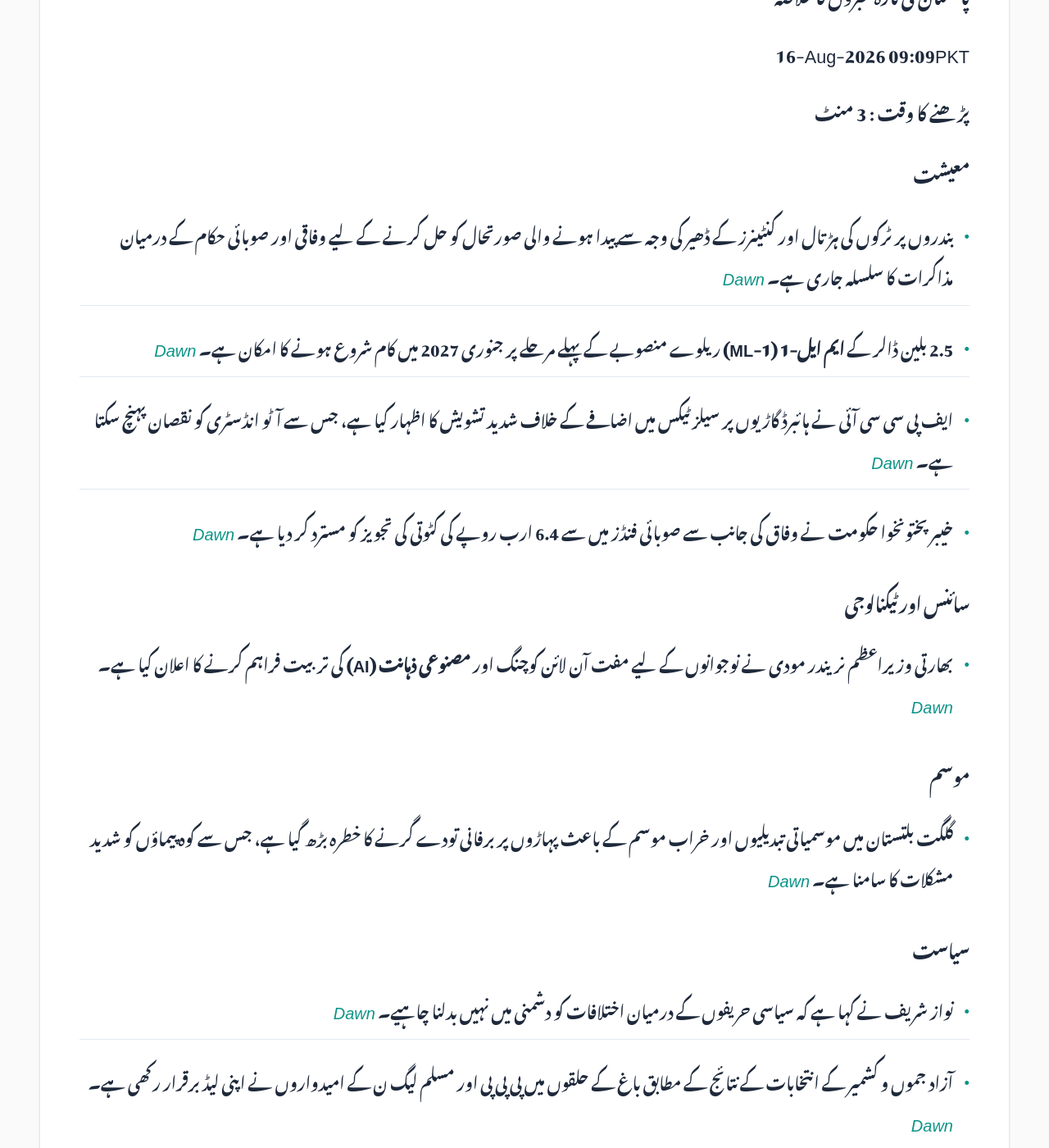
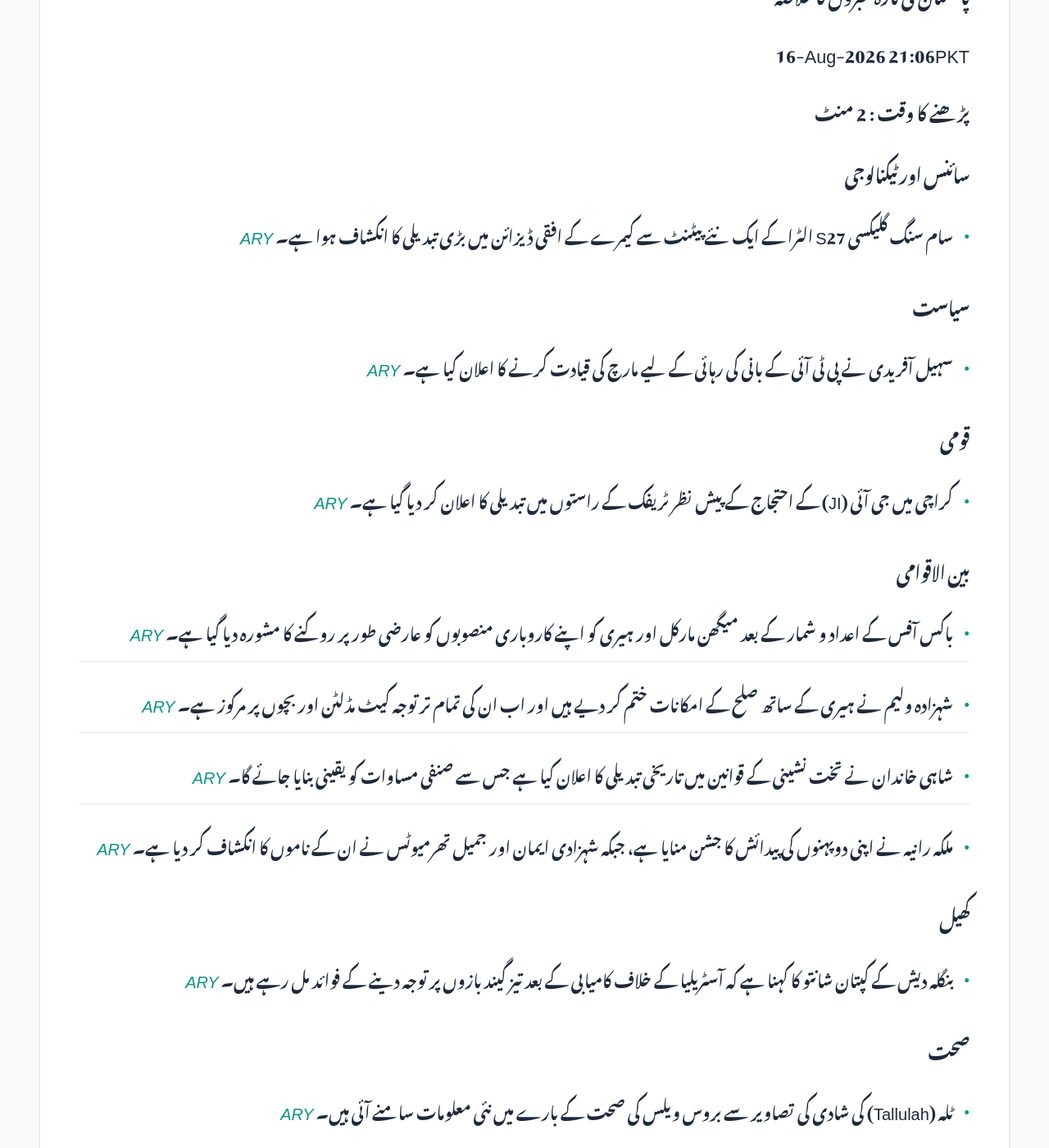
Before and after one commit to zsubzwary/news, a Jekyll site: the page built from ur/index.md, in a window 1280 px wide and 1400 px high, scrolled down 354 px. Shown: the whole window at 82% size. Built offline with Jekyll 4.4.1, drawn with Linux system fonts in a browser that asks for light colours; some web fonts are replaced; comment, search, counter and statistics services are not loaded; some of the changed text lies outside the part shown.

Commit message:
DateTime; 2026-08-16T16:06:38.454Z

```diff
--- a/ur/index.md
+++ b/ur/index.md
@@ -7,38 +7,30 @@ rtl: true
 
 پاکستان کی تازہ خبروں کا خلاصہ
 
- &lrm; 16-Aug-2026 09:09PKT
+ &lrm; 16-Aug-2026 21:06PKT
 
-پڑھنے کا وقت : 3 منٹ
-
-### معیشت
-- بندروں پر ٹرکوں کی ہڑتال اور کنٹینرز کے ڈھیر کی وجہ سے پیدا ہونے والی صورتحال کو حل کرنے کے لیے وفاقی اور صوبائی حکام کے درمیان مذاکرات کا سلسلہ جاری ہے۔ *[Dawn](https://www.dawn.com/news/2023175/govt-opts-for-high-level-talks-as-strike-strains-ports)*
-- 2.5 بلین ڈالر کے **ایم ایل-1 (ML-1)** ریلوے منصوبے کے پہلے مرحلے پر جنوری 2027 میں کام شروع ہونے کا امکان ہے۔ *[Dawn](https://www.dawn.com/news/2023146/work-on-25bn-ml-1-to-begin-in-january)*
-- ایف پی سی سی آئی نے ہائبرڈ گاڑیوں پر سیلز ٹیکس میں اضافے کے خلاف شدید تشویش کا اظہار کیا ہے، جس سے آٹو انڈسٹری کو نقصان پہنچ سکتا ہے۔ *[Dawn](https://www.dawn.com/news/2023142/fpcci-demands-rollback-of-high-taxes-on-hybrid-cars)*
-- خیبر پختونخوا حکومت نے وفاق کی جانب سے صوبائی فنڈز میں سے 6.4 ارب روپے کی کٹوتی کی تجویز کو مسترد کر دیا ہے۔ *[Dawn](https://www.dawn.com/news/2023050/kp-rejects-centres-proposal-to-deduct-rs64bn-from-federal-transfers)*
+پڑھنے کا وقت : 2 منٹ
 
 ### سائنس اور ٹیکنالوجی
-- بھارتی وزیراعظم نریندر مودی نے نوجوانوں کے لیے مفت آن لائن کوچنگ اور **مصنوعی ذہانت (AI)** کی تربیت فراہم کرنے کا اعلان کیا ہے۔ *[Dawn](https://www.dawn.com/news/2023037/indias-modi-woos-youth-with-free-coaching-ai-training)*
-
-### موسم
-- گلگت بلتستان میں موسمیاتی تبدیلیوں اور خراب موسم کے باعث پہاڑوں پر برفانی تودے گرنے کا خطرہ بڑھ گیا ہے، جس سے کوہ پیماؤں کو شدید مشکلات کا سامنا ہے۔ *[Dawn](https://www.dawn.com/news/2023166/avalanche-risk-bad-weather-disrupt-climbing-season-in-gilgit-baltistan)*
+- سام سنگ گلیکسی S27 الٹرا کے ایک نئے پیٹنٹ سے کیمرے کے افقی ڈیزائن میں بڑی تبدیلی کا انکشاف ہوا ہے۔ *[ARY](https://arynews.tv/samsung-galaxy-s27-patent-reveals-horizontal-camera-redesign)*
 
 ### سیاست
-- نواز شریف نے کہا ہے کہ سیاسی حریفوں کے درمیان اختلافات کو دشمنی میں نہیں بدلنا چاہیے۔ *[Dawn](https://www.dawn.com/news/2023039/political-rivals-should-not-let-differences-turn-into-animosity-says-nawaz)*
-- آزاد جموں و کشمیر کے انتخابات کے نتائج کے مطابق باغ کے حلقوں میں پی پی پی اور مسلم لیگ ن کے امیدواروں نے اپنی لیڈ برقرار رکھی ہے۔ *[Dawn](https://www.dawn.com/news/2023001/ajk-elections-ppp-pml-n-candidates-retain-lead-in-bagh-after-repolling)*
-- جماعت اسلامی نے پیٹرولیم مصنوعات پر عائد لیوی کے خلاف ملک بھر میں احتجاج اور دھرنے کا اعلان کیا ہے۔ *[Dawn](https://www.dawn.com/news/2023049/ji-announces-countrywide-protest-against-petroleum-levy-on-sunday)*
-- آئی پی پی کے صدر علیم خان نے انتظامی بنیادوں پر **ہزارہ صوبے** کے قیام کی حمایت کا اظہار کیا ہے۔ *[Dawn](https://www.dawn.com/news/2023044/aleem-khan-expresses-support-for-hazara-province-calls-for-new-administrative-units)*
-- آزاد کشمیر الیکشن کمیشن نے وزیراعظم راجہ فیصل مرتضیٰ رتھور کی جیت کے خلاف دائر دو درخواستوں کو مسترد کر دیا ہے۔ *[Dawn](https://www.dawn.com/news/2023061/ajk-election-commission-rejects-two-pleas-against-rathores-la-17-victory)*
+- سہیل آفریدی نے پی ٹی آئی کے بانی کی رہائی کے لیے مارچ کی قیادت کرنے کا اعلان کیا ہے۔ *[ARY](https://arynews.tv/sohail-afridi-vows-to-lead-march-for-pti-imran-khan-release)*
 
 ### قومی
-- خuzدار کے علاقے شور پارڈ میں سکیورٹی فورسز کے آپریشن کے دوران 10 دہشت گرد ہلاک کر دیے گئے۔ *[Dawn](https://www.dawn.com/news/2023170/forces-eliminate-10-terrorists-in-khuzdar-operation)*
-- بلوچستان کے وزیر داخلہ نے کہا ہے کہ صوبے میں کوئی **'نو گو ایریا'** موجود نہیں ہے، تاہم دہشت گرد سرگرم ہیں۔ *[Dawn](https://www.dawn.com/news/2023162/no-no-go-areas-across-balochistan-says-home-minister-langove)*
-- واشنگٹن میں پاکستانی سفارت خانے میں قائد اعظم محمد علی جناح کا مجسمہ نصب کیا گیا ہے۔ *[Dawn](https://www.dawn.com/news/2023165/pakistan-embassy-unveils-quaids-statue-in-washington)*
-- سپریم کورٹ نے قرار دیا ہے کہ خواتین کو ان کے قانونی حقوق استعمال کرنے پر تشدد کا نشانہ نہیں بنایا جا سکتا۔ *[Dawn](https://www.dawn.com/news/2023058/women-exercising-lawful-rights-should-not-be-subjected-to-violence-with-impunity-sc)*
-- بلوچستان میں دہشت گردی اور قانون کی عدم موجودگی کے مسائل مسلسل برقرار ہیں۔ *[Dawn](https://www.dawn.com/news/2023135/balochistans-wounds)*
+- کراچی میں جی آئی (JI) کے احتجاج کے پیش نظر ٹریفک کے راستوں میں تبدیلی کا اعلان کر دیا گیا ہے۔ *[ARY](https://arynews.tv/karachi-traffic-diversions-announced-for-protest)*
 
 ### بین الاقوامی
-- جنوبی کوریا کے صدر نے جنگ کے باقاعدہ خاتمے کے لیے شمالی کوریا کے ساتھ مذاکرات کی تجویز پیش کی ہے۔ *[Dawn](https://www.dawn.com/news/2023168/south-korean-president-proposes-talks-with-north-to-formally-end-war)*
-- انڈونیشیا میں شدید زلزلے کے نتیجے میں ہلاکتوں کی تعداد بڑھ کر 47 ہو گئی ہے۔ *[Dawn](https://www.dawn.com/news/2023007/rescuers-search-for-survivors-as-indonesian-77-quake-death-toll-rises-to-47)*
-- پاکستان، سعودی عرب اور ترکی کے درمیان **'مکہ معاہدہ'** طے پایا ہے جو علاقائی اجتماعی تحفظ پر مبنی ہے۔ *[Dawn](https://www.dawn.com/news/2023179/makkah-agreement)*
-- مراکش میں اسپین کی سرحد عبور کرنے کی کوشش کرنے والے 111 تارکین وطن کو گرفتار کر لیا گیا ہے۔ *[Dawn](https://www.dawn.com/news/2023063/morocco-arrests-111-migrants-headed-for-spains-ceuta-in-security-crackdown)*
+- باکس آفس کے اعداد و شمار کے بعد میگھن مارکل اور ہیری کو اپنے کاروباری منصوبوں کو عارضی طور پر روکنے کا مشورہ دیا گیا ہے۔ *[ARY](https://arynews.tv/meghan-markle-and-harry-advised-to-hit-pause-on-business-ventures-after-box-office-numbers)*
+- شہزادہ ولیم نے ہیری کے ساتھ صلح کے امکانات ختم کر دیے ہیں اور اب ان کی تمام تر توجہ کیٹ مڈلٹن اور بچوں پر مرکوز ہے۔ *[ARY](https://arynews.tv/prince-william-closes-door-on-harry-reconciliation-focus-shifts-entirely-to-kate-middleton-and-children)*
+- شاہی خاندان نے تخت نشینی کے قوانین میں تاریخی تبدیلی کا اعلان کیا ہے جس سے صنفی مساوات کو یقینی بنایا جائے گا۔ *[ARY](https://arynews.tv/royal-family-announces-historic-change-to-succession-rules-allowing-gender-equality)*
+- ملکہ رانیہ نے اپنی دوپہنوں کی پیدائش کا جشن منایا ہے، جبکہ شہزادی ایمان اور جمیل تھرمیوٹس نے ان کے ناموں کا انکشاف کر دیا ہے۔ *[ARY](https://arynews.tv/queen-rania-celebrates-birth-of-twin-granddaughters-princess-iman-and-jameel-thermiotis-reveal-names)*
+
+### کھیل
+- بنگلہ دیش کے کپتان شانتو کا کہنا ہے کہ آسٹریلیا کے خلاف کامیابی کے بعد تیز گیند بازوں پر توجہ دینے کے فوائد مل رہے ہیں۔ *[ARY](https://arynews.tv/bangladesh-captain-shanto-says-pace-focus-reaping-rewards-after-australia-breakthrough)*
+
+### صحت
+- ٹلہ (Tallulah) کی شادی کی تصاویر سے بروس ویلس کی صحت کے بارے میں نئی معلومات سامنے آئی ہیں۔ *[ARY](https://arynews.tv/tallulahs-wedding-photos-provide-new-insight-into-bruce-willis-health)*
+
+### دیگر
+- عمران ہاشمی کی فلم "آوارپن 2" نے پہلے دو دنوں میں 50 کروڑ سے زیادہ کا باکس آفس کلیکشن کر کے کامیابی حاصل کر لی ہے۔ *[ARY](https://arynews.tv/awarapan-2-box-office-collection-emraan-hashmi-sequel-surpasses-50-crores-in-first-two-days)*
```
